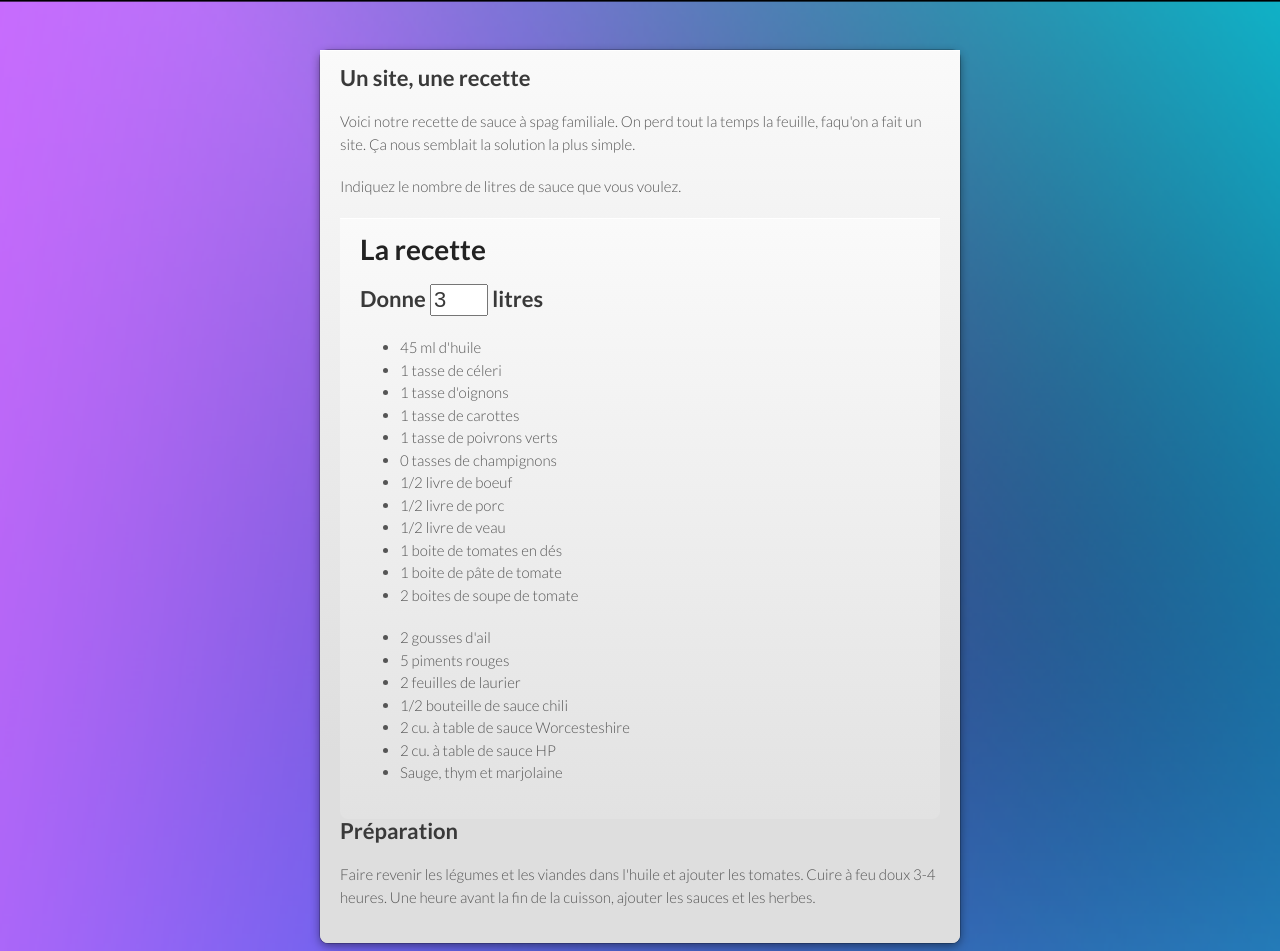
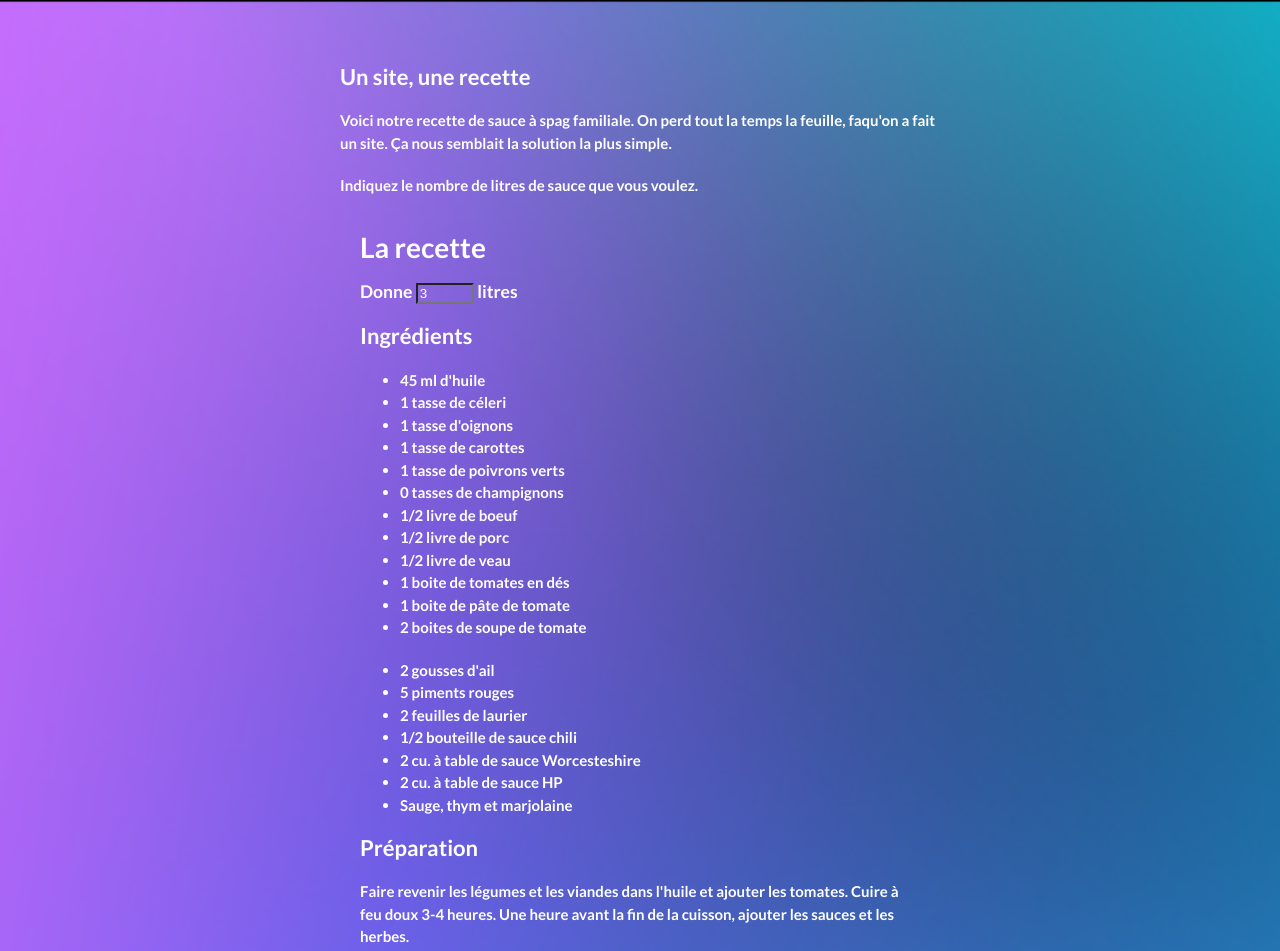
Before and after one commit to huard/sauce-a-spag, a plain HTML site: page index.html in a window 1280 px wide. Shown: the top 951 px of the page. Drawn offline with Linux system fonts and the light colour scheme.

Commit message:
style lait

```diff
--- a/index.html
+++ b/index.html
@@ -24,7 +24,8 @@
 
         <section class="recipe">
           <h1>La recette</h1>
-          <h2>Donne 3 litres</h2>
+          <h3>Donne 3 litres</h3>
+          <h2>Ingrédients</h2>
           <ul>
             <li>45 ml d'huile</li>
             <li>1 tasse de céleri</li>
@@ -48,11 +49,14 @@
             <li>2 cu. à table de sauce HP</li>
             <li>Sauge, thym et marjolaine</li>
           </ul>
+
+        <h2>Préparation</h1>
+          <p>Faire revenir les légumes et les viandes dans l'huile et ajouter les tomates. Cuire à feu doux 3-4 heures. Une heure avant la
+           fin de la cuisson, ajouter les sauces et les herbes. </p>
+          <p></p>
+
         </section>
 
-        <h2>Préparation</h1>
-          <p>Faire revenir les légumes et les viandes dans l'huile et ajouter les tomates. Cuire à feu doux 3-4 heures. Une heure avant la fin de la cuisson, ajouter les sauces et les herbes. </p>
-          <p></p>
 
     <script src="lib/scale-recipe/recipe.js"></script>
     <script>recipe.init(document.querySelector('.recipe'))</script>
--- a/stylesheets/styles.css
+++ b/stylesheets/styles.css
@@ -13,8 +13,8 @@ body {
   padding: 50px 0;
   margin: 0;
   font: 14px/1.5 Lato, "Helvetica Neue", Helvetica, Arial, sans-serif;
-  color: #555;
-  font-weight: 300;
+  color: #fff;
+  font-weight: 600;
   background: url('../img/fond.png') no-repeat center center;
   background-size: cover;
 }
@@ -22,8 +22,8 @@ body {
 .wrapper {
   width: 640px;
   margin: 0 auto;
-  background: #DEDEDE;
-  -webkit-border-radius: 8px;
+  background: #DEDEDE00;
+  /*-webkit-border-radius: 8px;
   -moz-border-radius: 8px;
   -ms-border-radius: 8px;
   -o-border-radius: 8px;
@@ -31,10 +31,13 @@ body {
   -webkit-box-shadow: rgba(0, 0, 0, 0.2) 0 0 0 1px, rgba(0, 0, 0, 0.45) 0 3px 10px;
   -moz-box-shadow: rgba(0, 0, 0, 0.2) 0 0 0 1px, rgba(0, 0, 0, 0.45) 0 3px 10px;
   box-shadow: rgba(0, 0, 0, 0.2) 0 0 0 1px, rgba(0, 0, 0, 0.45) 0 3px 10px;
-}
+*/}
 
 .control {
     width: 50px;
+    background: rgba(0,0,0,0);
+    color: #fff;
+    font-weight:500;
 }
 
 header, section, footer {
@@ -86,7 +89,7 @@ header.without-description h1 {
 }
 header p {
   margin: 0;
-  color: #61778B;
+  color: #ffffff;
   width: 300px;
   font-size: 13px;
 }
@@ -120,9 +123,9 @@ header ul {
   background: -ms-linear-gradient(#77b9fb, #3782cd);
   background: linear-gradient(#77b9fb, #3782cd);
   border-radius: 5px;
-  -webkit-box-shadow: inset rgba(255, 255, 255, 0.45) 0 1px 0, inset rgba(0, 0, 0, 0.2) 0 -1px 0;
+/*  -webkit-box-shadow: inset rgba(255, 255, 255, 0.45) 0 1px 0, inset rgba(0, 0, 0, 0.2) 0 -1px 0;
   -moz-box-shadow: inset rgba(255, 255, 255, 0.45) 0 1px 0, inset rgba(0, 0, 0, 0.2) 0 -1px 0;
-  box-shadow: inset rgba(255, 255, 255, 0.45) 0 1px 0, inset rgba(0, 0, 0, 0.2) 0 -1px 0;
+  box-shadow: inset rgba(255, 255, 255, 0.45) 0 1px 0, inset rgba(0, 0, 0, 0.2) 0 -1px 0;*/
   width: auto;
 }
 header ul:before {
@@ -182,23 +185,23 @@ header ul a strong {
 section {
   padding: 15px 20px;
   font-size: 15px;
-  border-top: 1px solid #fff;
+/*  border-top: 1px solid #fff;*/
   background: -webkit-gradient(linear, 50% 0%, 50% 700, color-stop(0%, #fafafa), color-stop(100%, #dedede));
-  background: -webkit-linear-gradient(#fafafa, #dedede 700px);
-  background: -moz-linear-gradient(#fafafa, #dedede 700px);
-  background: -o-linear-gradient(#fafafa, #dedede 700px);
-  background: -ms-linear-gradient(#fafafa, #dedede 700px);
-  background: linear-gradient(#fafafa, #dedede 700px);
-  -webkit-border-radius: 0 0 8px 8px;
+  background: -webkit-linear-gradient(#fafafa00, #dedede00 700px);
+  background: -moz-linear-gradient(#fafafa00, #dedede00 700px);
+  background: -o-linear-gradient(#fafafa00, #dedede00 700px);
+  background: -ms-linear-gradient(#fafafa00, #dedede00 700px);
+  background: linear-gradient(#fafafa00, #dedede00 700px);
+ /* -webkit-border-radius: 0 0 8px 8px;
   -moz-border-radius: 0 0 8px 8px;
   -ms-border-radius: 0 0 8px 8px;
   -o-border-radius: 0 0 8px 8px;
-  border-radius: 0 0 8px 8px;
+  border-radius: 0 0 8px 8px;*/
   position: relative;
 }
 
 h1, h2, h3, h4, h5, h6 {
-  color: #222;
+  color: #ffffff;
   padding: 0;
   margin: 0 0 20px;
   line-height: 1.2;
@@ -217,12 +220,10 @@ h1 {
 }
 
 h2, h2 > * {
-  color: #393939;
   font-size: 22px;
 }
 
 h3, h4, h5, h6 {
-  color: #494949;
 }
 
 blockquote {
```
